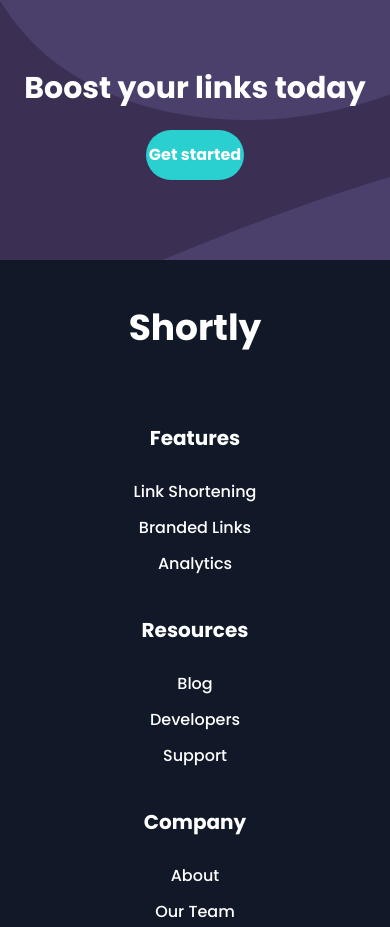
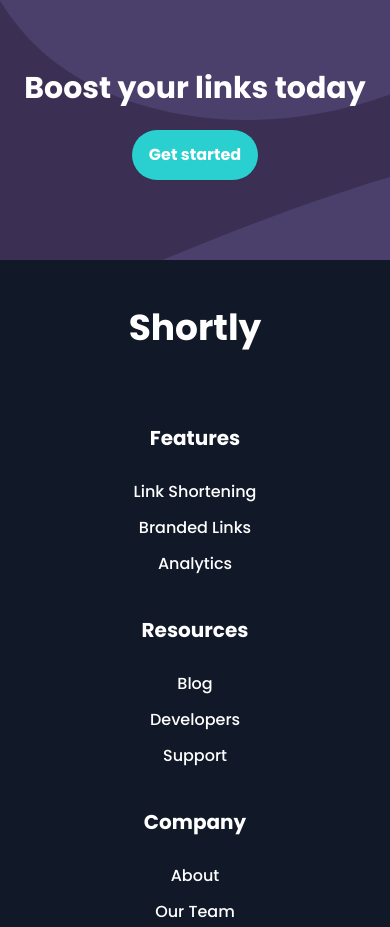
Before and after one commit to Kielx/url-shortener, a React (Create React App) app: page / in a window 390 px wide. Shown: the part 2340-3267 px from the top of the page. Built offline with nearby package versions, Linux system fonts and the light colour scheme.

Commit message:
Fix boost button overflow on small screens

```diff
--- a/src/components/Boost.js
+++ b/src/components/Boost.js
@@ -21,7 +21,7 @@ const Boost = () => {
       <span className="pt-20 text-3xl text-white text-center font-bold">
         Boost your links today
       </span>
-      <button className="mb-20 mt-6 m-auto w-1/4 max-w-xs whitespace-nowrap inline-flex items-center justify-center px-4 py-3 border border-transparent rounded-full shadow-sm text-base font-bold text-white bg-cyan hover:bg-teal-500">
+      <button className="mb-20 mt-6 m-auto  whitespace-nowrap inline-flex items-center justify-center lg:px-10 px-4 py-3 border border-transparent rounded-full shadow-sm text-base font-bold text-white bg-cyan hover:bg-teal-500">
         Get started
       </button>
     </div>
```
